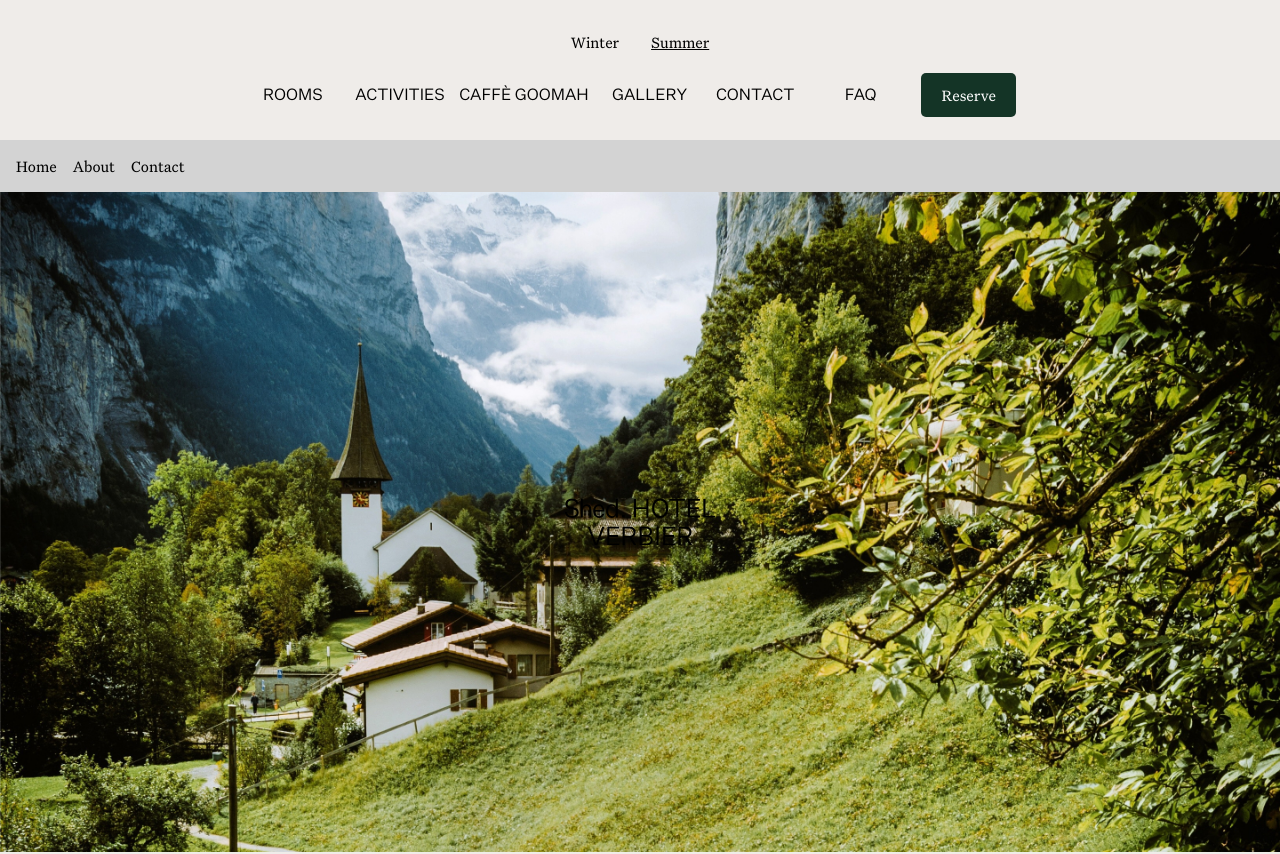
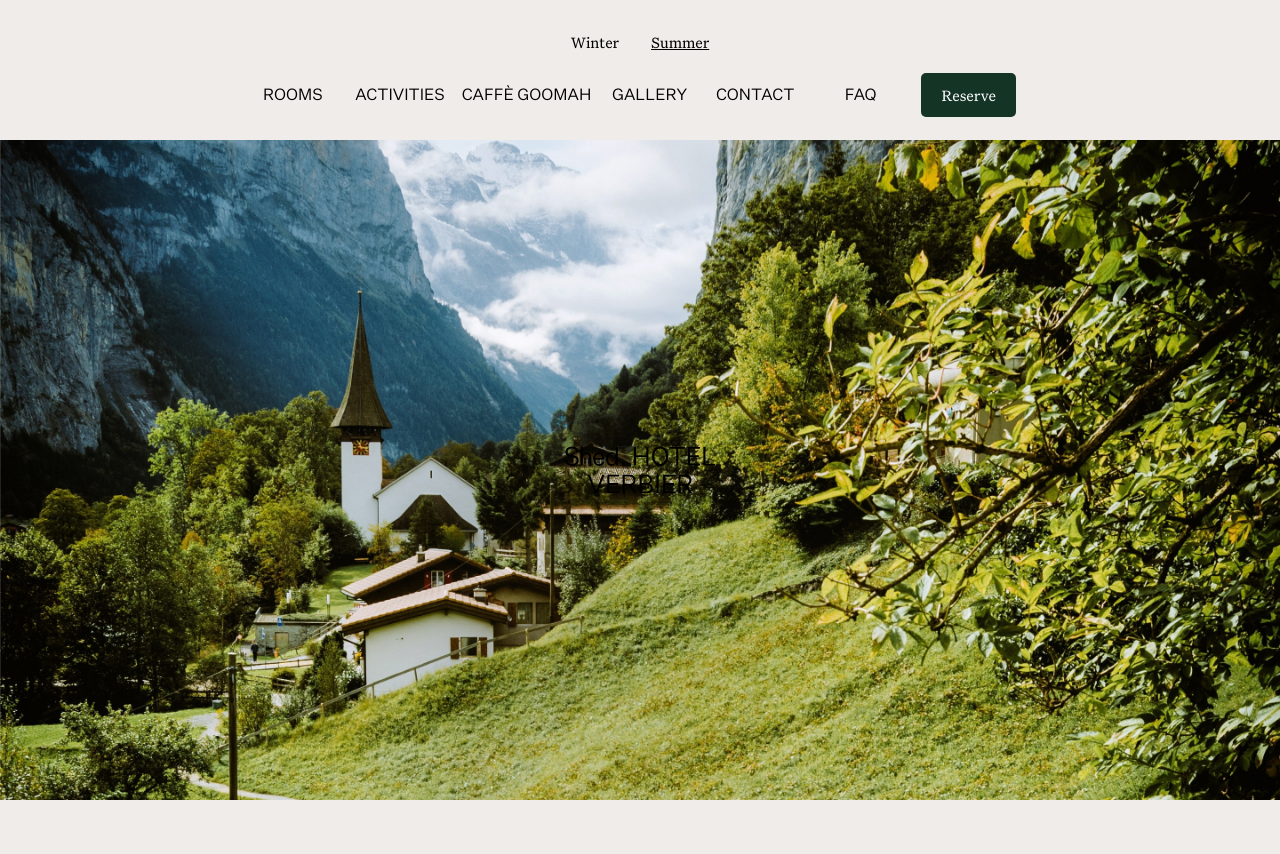
Before and after one commit to nathaliejanep/ShedHOTEL, a React (Create React App) app: page / in a window 1280 px wide. Shown: the top 854 px of the page. Built offline with nearby package versions, Linux system fonts and the light colour scheme.

Commit message:
Added logo expanded, hover Goomah

```diff
--- a/src/App.js
+++ b/src/App.js
@@ -19,7 +19,6 @@ import Error from './pages/Error/Error';
 import { determineSeason } from './utils/determineSeason';
 import Footer from './components/Footer/Footer';
 import Policy from './pages/Policy/Policy';
-import Test from './pages/Test/Test';
 
 function App() {
   // console.log(window.location.pathname);
@@ -50,7 +49,6 @@ const Root = () => {
   return (
     <>
       <Navbar />
-      <Test />
       <div>
         <Outlet />
       </div>
--- a/src/components/Navbar/Navbar.jsx
+++ b/src/components/Navbar/Navbar.jsx
@@ -62,6 +62,18 @@ const Navbar = () => {
                 onClick={closeMobileMenu}
               />
             </NavLink>
+
+            {/* Show this on expanded phone */}
+            <NavLink
+              to="/"
+              className={'nav-logo phone' + (open ? ' open' : '')}
+            >
+              <img
+                src={ShedLogoBlack}
+                alt="Shed Hotel Logo"
+                onClick={closeMobileMenu}
+              />
+            </NavLink>
             <ul>
               <li>
                 <NavLink
@@ -88,13 +100,7 @@ const Navbar = () => {
               </li>
 
               <li>
-                <LinkNewWindow
-                  to="caffegoomah"
-                  className={({ isActive }) =>
-                    'nav-links' + (isActive ? ' active' : ' inactive')
-                  }
-                  onClick={closeMobileMenu}
-                >
+                <LinkNewWindow to="caffegoomah" onClick={closeMobileMenu}>
                   Caffè Goomah
                 </LinkNewWindow>
                 {/* <NavLink
--- a/src/components/Navbar/Navbar.scss
+++ b/src/components/Navbar/Navbar.scss
@@ -192,6 +192,10 @@
       .nav-logo {
         margin-top: 1rem;
         position: relative;
+
+        &.phone {
+          display: none;
+        }
       }
 
       ul {
--- a/src/pages/Test/Test.jsx
+++ /dev/null
@@ -1,167 +0,0 @@
-// import React, { useState, useEffect } from 'react';
-// import { NavLink, useLocation, withRouter } from 'react-router-dom';
-
-// const Test = (props) => {
-//   const [location, setLocation] = useState('');
-//   const [menuOpen, setMenuOpen] = useState(false);
-
-//   const path = useLocation().pathname;
-
-//   useEffect(() => {
-//     setLocation(path);
-//   }, [path]);
-
-//   const handleMenuToggle = () => {
-//     setMenuOpen(!menuOpen);
-//   };
-
-//   return location === '/goomah' ? (
-//     <div style={{ textAlign: 'center' }}>
-//       <img src="/logo.png" alt="Logo" />
-//     </div>
-//   ) : (
-//     <nav
-//       style={{
-//         display: 'flex',
-//         justifyContent: 'space-between',
-//         alignItems: 'center',
-//         padding: '1rem',
-//       }}
-//     >
-//       <NavLink to="/" style={{ flex: '1', textAlign: 'center' }}>
-//         <img src="/logo.png" alt="Logo" />
-//       </NavLink>
-//       <div
-//         style={{
-//           display: 'flex',
-//           flexDirection: 'column',
-//           alignItems: 'flex-end',
-//         }}
-//       >
-//         <button onClick={handleMenuToggle}>
-//           {menuOpen ? 'Close' : 'Open'}
-//         </button>
-//         {menuOpen && (
-//           <ul
-//             style={{
-//               backgroundColor: 'lightgray',
-//               listStyle: 'none',
-//               padding: '1rem',
-//               margin: 0,
-//             }}
-//           >
-//             <li>
-//               <NavLink to="/">Home</NavLink>
-//             </li>
-//             <li>
-//               <NavLink to="/about">About</NavLink>
-//             </li>
-//             <li>
-//               <NavLink to="/contact">Contact</NavLink>
-//             </li>
-//           </ul>
-//         )}
-//       </div>
-//     </nav>
-//   );
-// };
-
-// export default Test;
-
-import React, { useState, useEffect } from 'react';
-import { NavLink, useLocation, withRouter } from 'react-router-dom';
-
-const Navbar = (props) => {
-  const [location, setLocation] = useState('');
-  const [menuOpen, setMenuOpen] = useState(false);
-  const [windowWidth, setWindowWidth] = useState(window.innerWidth);
-  const path = useLocation().pathname;
-
-  useEffect(() => {
-    setLocation(path);
-    window.addEventListener('resize', handleWindowResize);
-
-    return () => {
-      window.removeEventListener('resize', handleWindowResize);
-    };
-  }, [path]);
-
-  const handleWindowResize = () => {
-    setWindowWidth(window.innerWidth);
-  };
-
-  const handleMenuToggle = () => {
-    setMenuOpen(!menuOpen);
-  };
-
-  return (
-    <nav
-      style={{
-        display: 'flex',
-        justifyContent: 'space-between',
-        alignItems: 'center',
-        padding: '1rem',
-        backgroundColor: 'lightgray',
-      }}
-    >
-      {windowWidth >= 768 ? (
-        <>
-          {location !== '/' && (
-            <NavLink to="/" style={{ flex: '1', textAlign: 'center' }}>
-              <img src="/logo.png" alt="Logo" />
-            </NavLink>
-          )}
-          <ul
-            style={{
-              display: 'flex',
-              listStyle: 'none',
-              margin: 0,
-              padding: 0,
-            }}
-          >
-            <li style={{ marginRight: '1rem' }}>
-              <NavLink to="/">Home</NavLink>
-            </li>
-            <li style={{ marginRight: '1rem' }}>
-              <NavLink to="/about">About</NavLink>
-            </li>
-            <li>
-              <NavLink to="/contact">Contact</NavLink>
-            </li>
-          </ul>
-        </>
-      ) : (
-        <>
-          <NavLink to="/" style={{ flex: '1', textAlign: 'center' }}>
-            <img src="/logo.png" alt="Logo" />
-          </NavLink>
-          <button onClick={handleMenuToggle}>
-            {menuOpen ? 'Close' : 'Open'}
-          </button>
-          {menuOpen && (
-            <ul
-              style={{
-                backgroundColor: 'lightgray',
-                listStyle: 'none',
-                padding: '1rem',
-                margin: 0,
-              }}
-            >
-              <li>
-                <NavLink to="/">Home</NavLink>
-              </li>
-              <li>
-                <NavLink to="/about">About</NavLink>
-              </li>
-              <li>
-                <NavLink to="/contact">Contact</NavLink>
-              </li>
-            </ul>
-          )}
-        </>
-      )}
-    </nav>
-  );
-};
-
-export default Navbar;
--- a/src/utils/linkNewWindow.jsx
+++ b/src/utils/linkNewWindow.jsx
@@ -12,6 +12,9 @@ const LinkNewWindow = ({ to, children }) => (
       e.preventDefault();
       openInNewWindow(to);
     }}
+    className={({ isActive }) =>
+      'nav-links' + (isActive ? ' active' : ' inactive')
+    }
   >
     {children}
   </NavLink>
```
